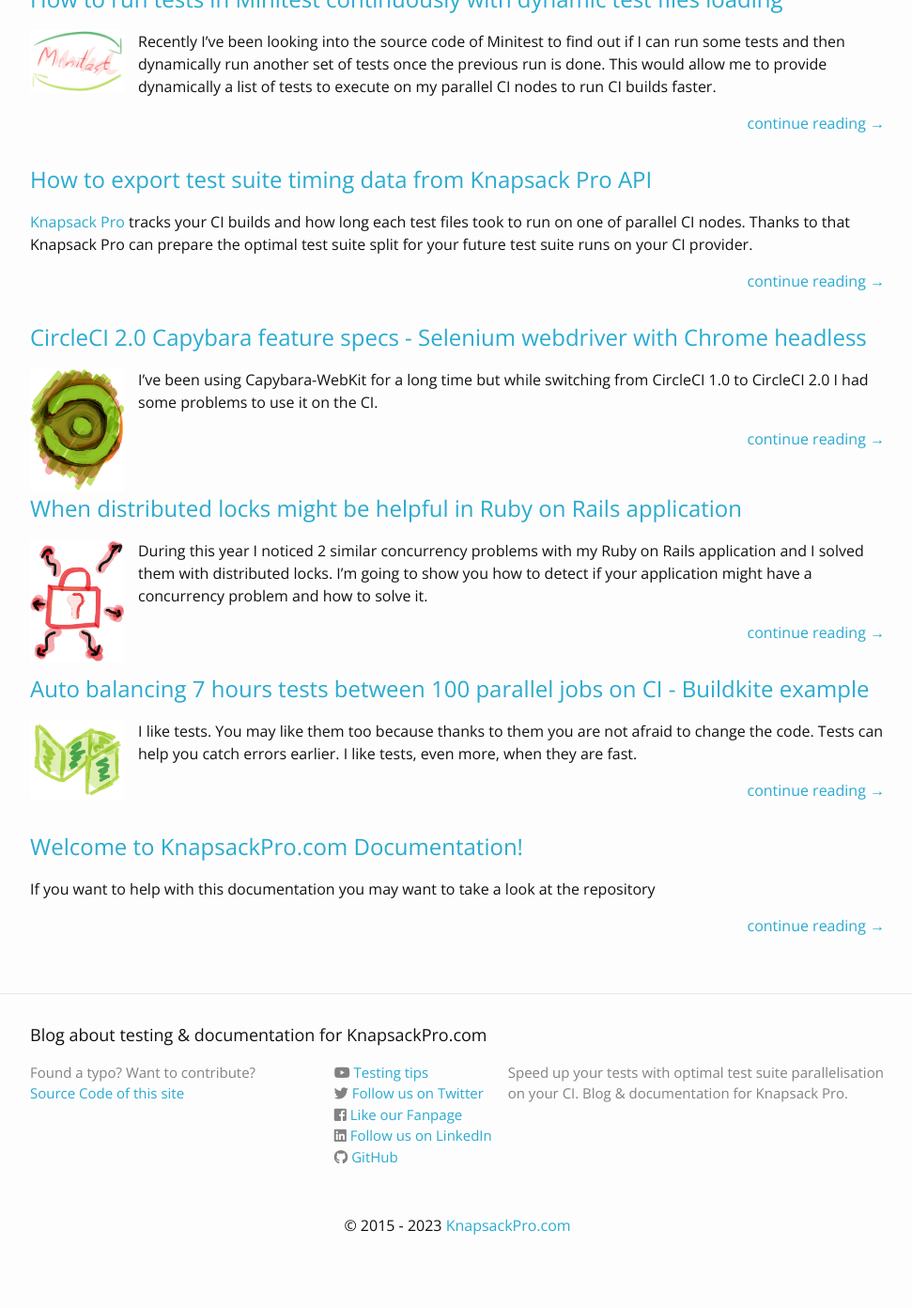
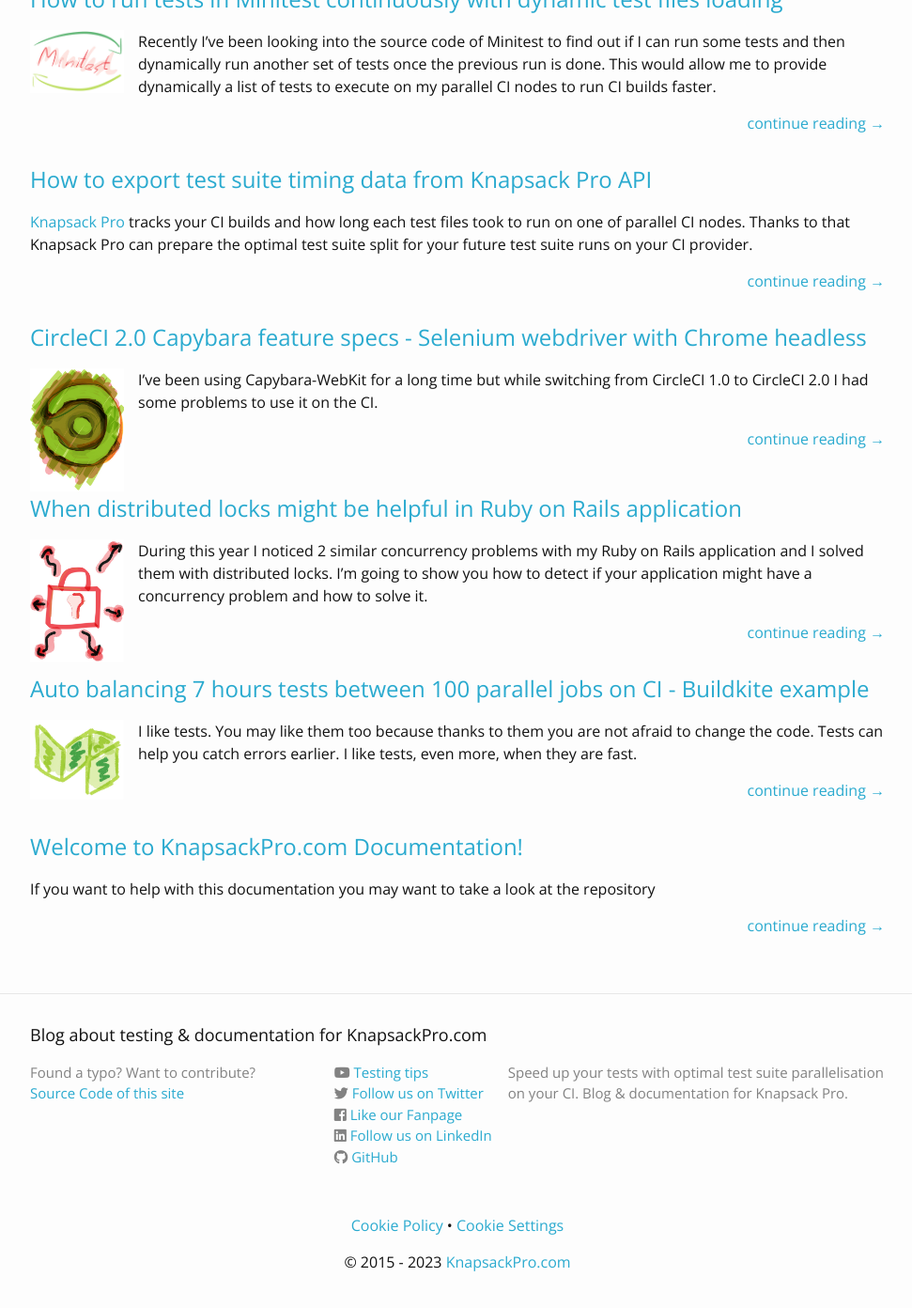
Before and after one commit to KnapsackPro/docs.knapsackpro.com, a Jekyll site: the page built from index.html, in a window 1280 px wide and 1400 px high, scrolled down 10198 px. Shown: the top 1392 px of the window at 94% size, without its empty margins (153-1124 px from the left). Built offline with Jekyll 4.4.1, drawn with Linux system fonts in a browser that asks for light colours; nearby versions of some CDN libraries; comment, search, counter and statistics services are not loaded; before the commit the page ends 11544 px from its top, so only the background shows below that.

Commit message:
Add cookies policy and cookie settings links to the footer

```diff
--- a/_includes/footer.html
+++ b/_includes/footer.html
@@ -28,7 +28,15 @@
     </div>
 
     <div class="footer-copy">
-      &copy; 2015 - {{ site.time | date: '%Y' }} <a href="{{ site.knapsack_pro_url }}">KnapsackPro.com</a>
+      <p>
+        <a href="https://knapsackpro.com/cookies" rel="nofollow noopener" target="_blank" class="page-link">Cookie Policy</a>
+        &bull;
+        <!-- Render CookieYes.com settings on the link click -->
+        <a class="cky-banner-element footer-link-secondary cursor-pointer">Cookie Settings</a>
+      </p>
+      <p>
+        &copy; 2015 - {{ site.time | date: '%Y' }} <a href="{{ site.knapsack_pro_url }}">KnapsackPro.com</a>
+      </p>
     </div>
 
   </div>
--- a/_sass/_base.scss
+++ b/_sass/_base.scss
@@ -102,6 +102,9 @@ a {
     }
 }
 
+.cursor-pointer {
+  cursor: pointer;
+}
 
 
 /**
```
Also changed, not shown: docusaurus/docusaurus.config.js (+11 -0 lines), docusaurus/src/css/custom.css (+10 -0 lines).
